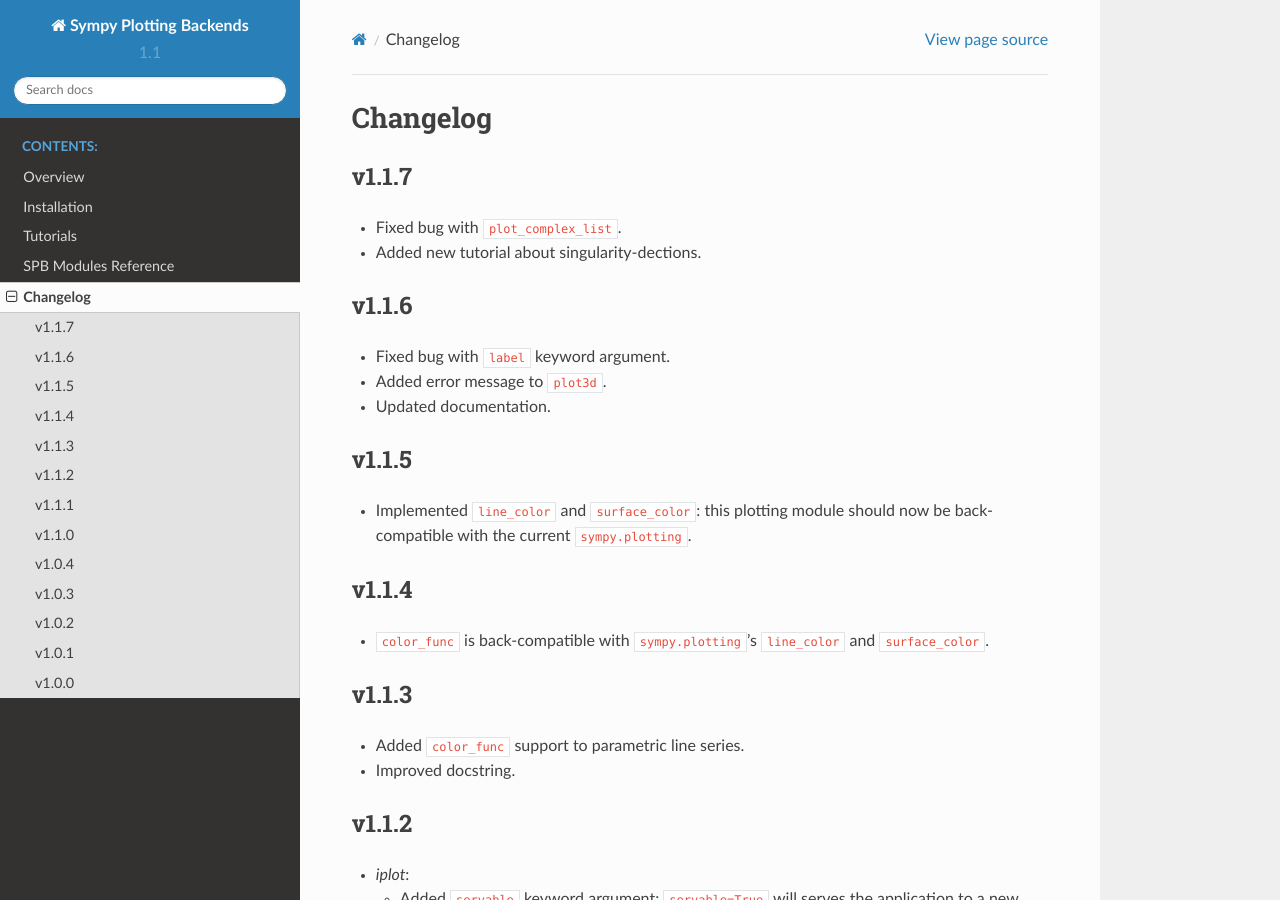
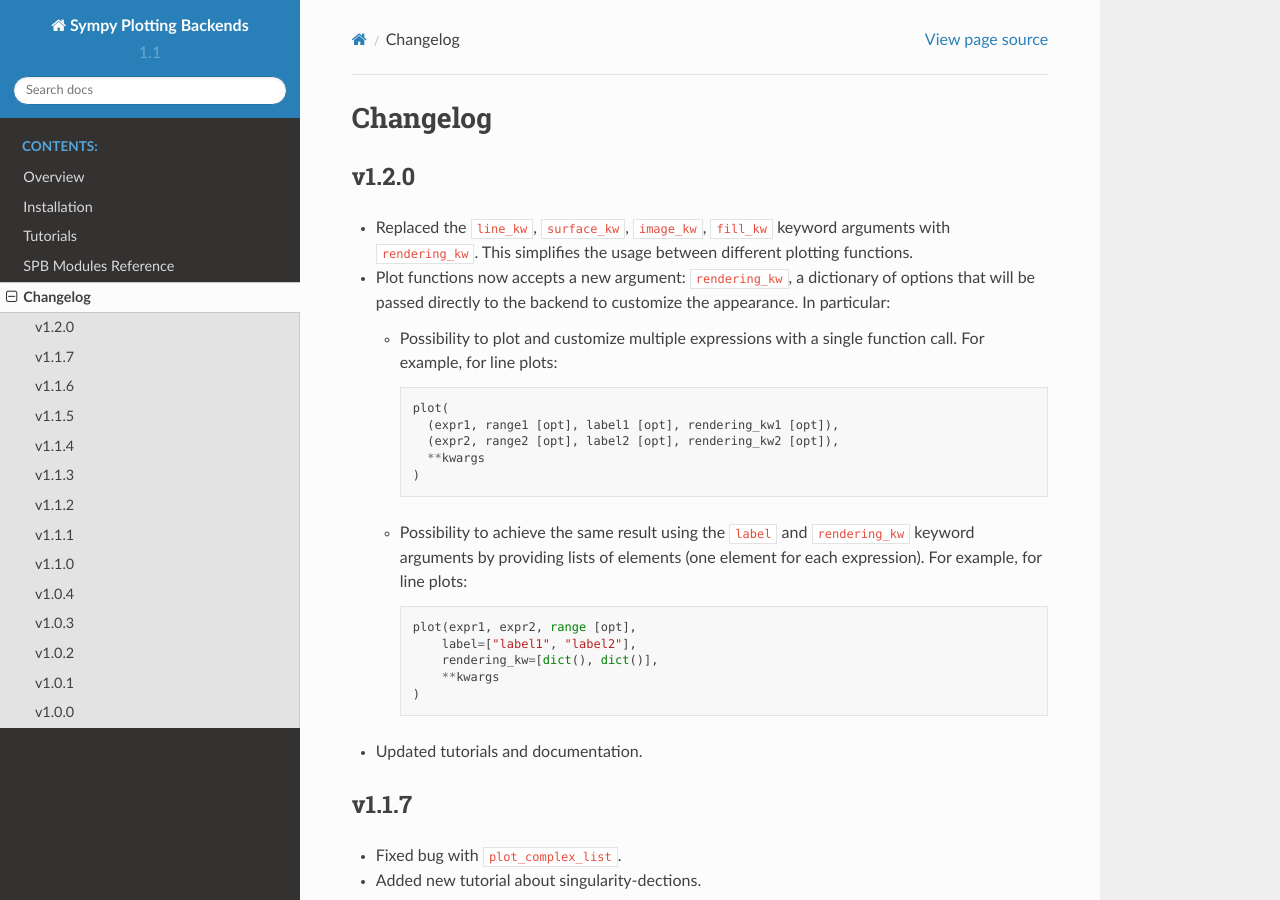
Before and after one commit to Davide-sd/sympy-plot-backends, a Sphinx documentation site: the page built from doc/source/changelog.rst, in a window 1280 px wide and 900 px high. Built offline with Sphinx 7.4.7 and the Read the Docs theme 2.0.0, drawn with Linux system fonts in a browser that asks for light colours.

Commit message:
updated changelog

```diff
--- a/doc/source/changelog.rst
+++ b/doc/source/changelog.rst
@@ -1,6 +1,42 @@
 ==========
  Changelog
 ==========
+
+v1.2.0
+======
+
+* Replaced the ``line_kw``, ``surface_kw``, ``image_kw``, ``fill_kw`` keyword
+  arguments with ``rendering_kw``. This simplifies the usage between different
+  plotting functions.
+
+* Plot functions now accepts a new argument: ``rendering_kw``, a dictionary
+  of options that will be passed directly to the backend to customize the
+  appearance. In particular:
+
+  * Possibility to plot and customize multiple expressions with a single
+    function call. For example, for line plots:
+
+    .. code-block:: python
+
+       plot(
+         (expr1, range1 [opt], label1 [opt], rendering_kw1 [opt]),
+         (expr2, range2 [opt], label2 [opt], rendering_kw2 [opt]),
+         **kwargs
+       )
+
+  * Possibility to achieve the same result using the ``label`` and
+    ``rendering_kw`` keyword arguments by providing lists of elements (one
+    element for each expression). For example, for line plots:
+
+    .. code-block:: python
+
+       plot(expr1, expr2, range [opt],
+           label=["label1", "label2"],
+           rendering_kw=[dict(), dict()],
+           **kwargs
+       )
+
+* Updated tutorials and documentation.
 
 v1.1.7
 ======
```
